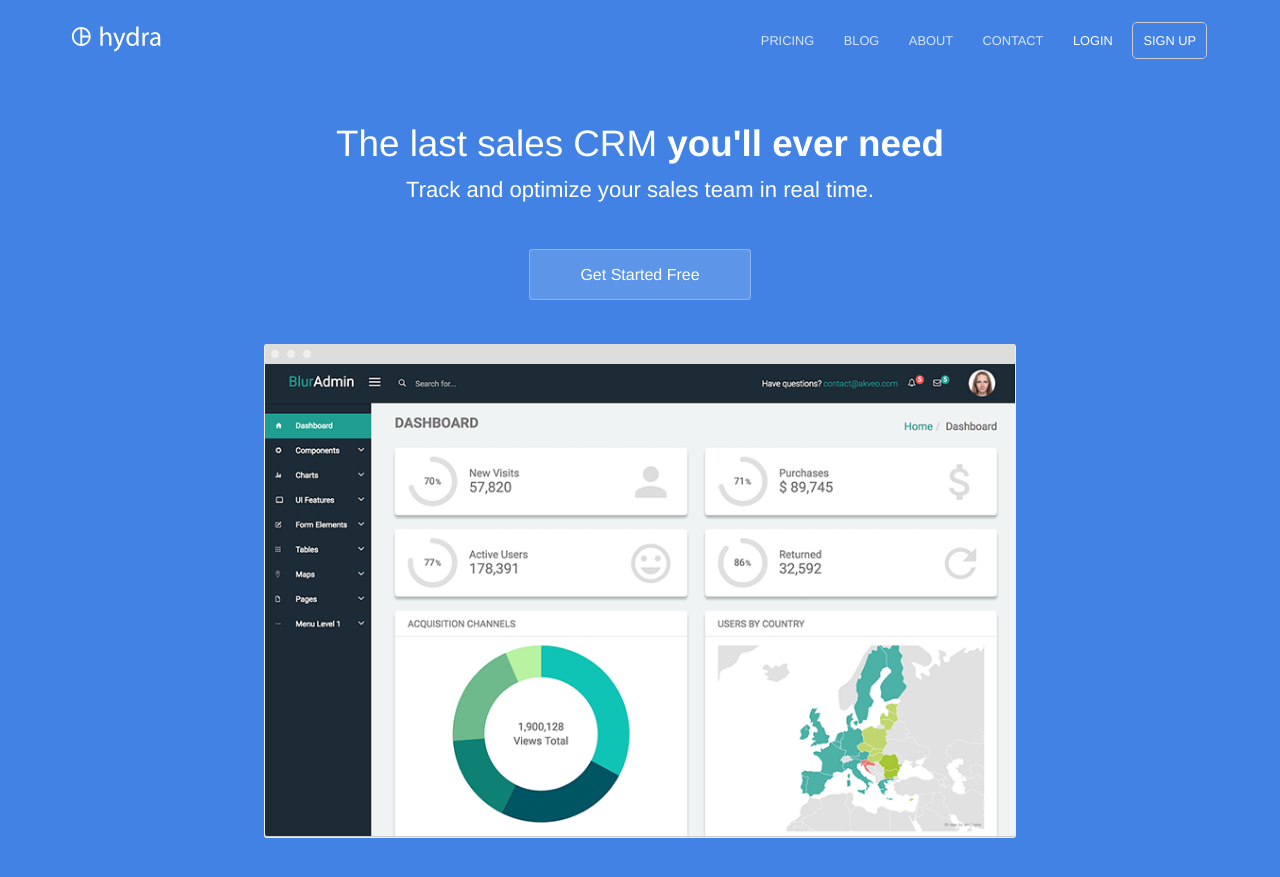
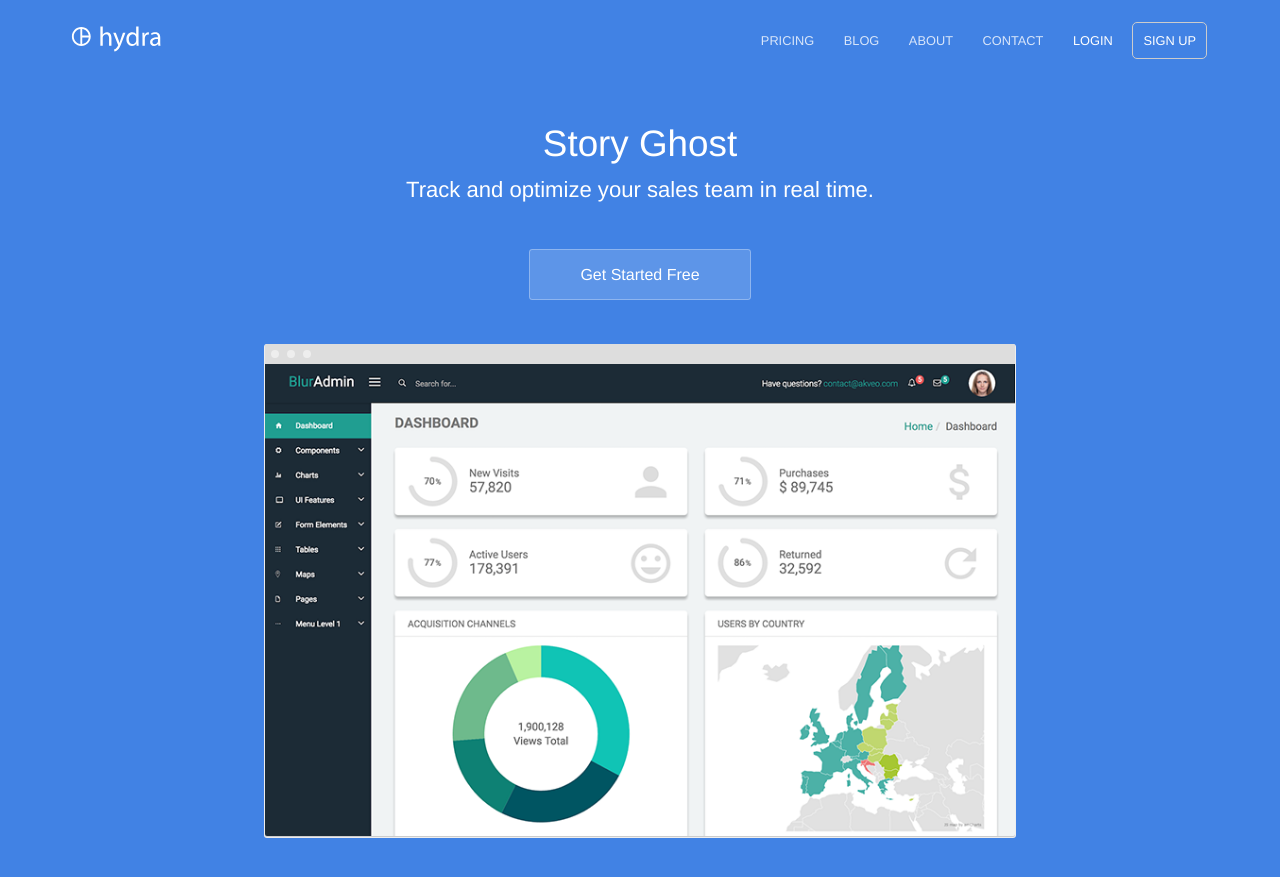
Before and after one commit to headchem/story-ghost, a Jekyll site: the page built from index.html, in a window 1280 px wide and 900 px high. Shown: the top 877 px of the window. Built offline with Jekyll 4.4.1, drawn with Linux system fonts in a browser that asks for light colours.

Commit message:
Update index.html

```diff
--- a/index.html
+++ b/index.html
@@ -1,10 +1,10 @@
 ---
-title: The last sales CRM you'll ever need
-description: Track and optimize your sales team in real time
+title: AI-powered creative writing
+description: Do what authors do best, let the AI handle the rest
 ---
 <section class="hero">
 	<div class="text-container">
-		<h1 class="editable">The last sales CRM <strong>you'll ever need</strong></h1>
+		<h1 class="editable">Story Ghost</h1>
 		<p class="subtext editable">Track and optimize your sales team in real time.</p>
 		<div class="cta button alt"><a href="{{ site.baseurl }}/sign-up/">Get Started Free</a></div>
 		<div>
```
